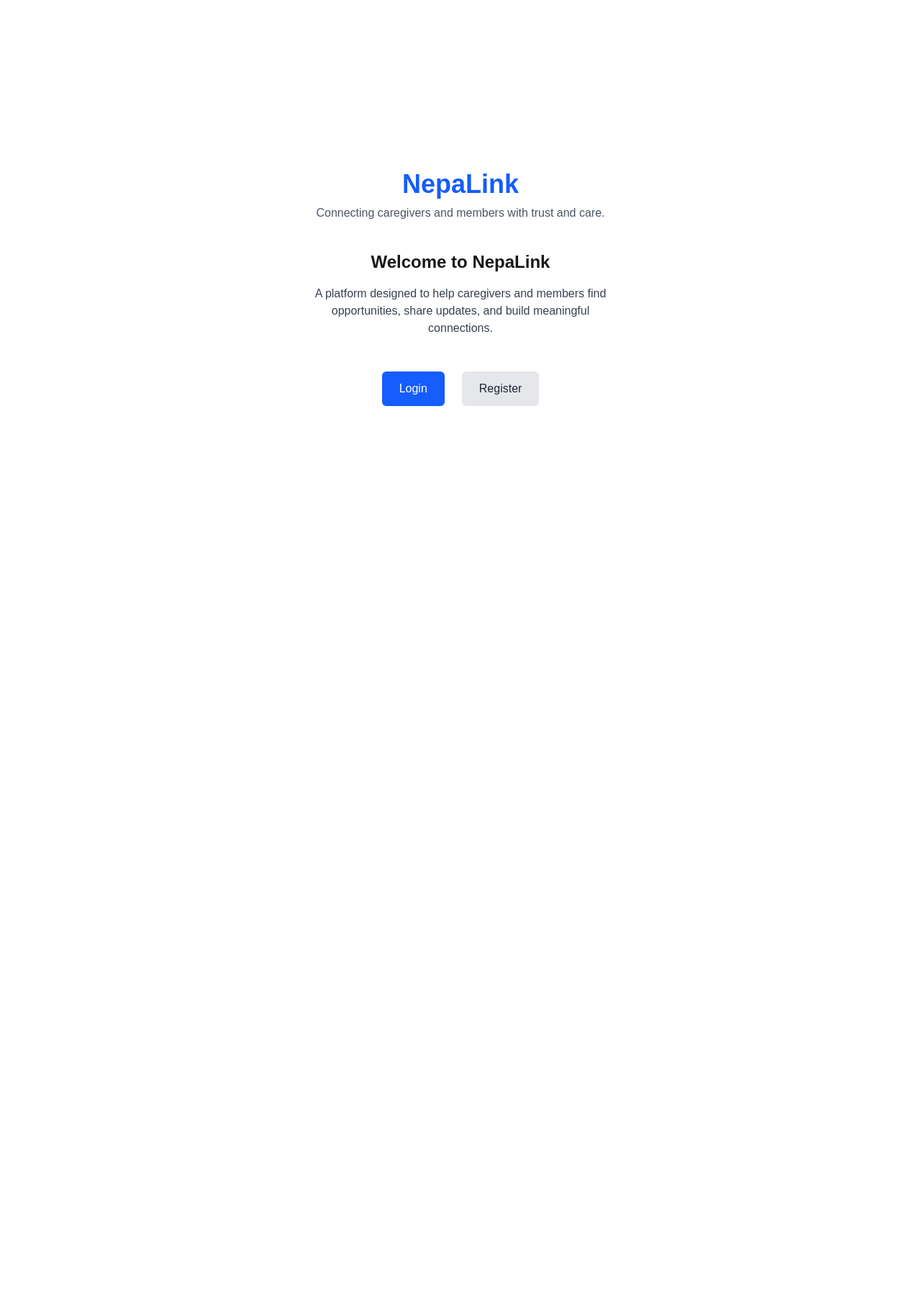
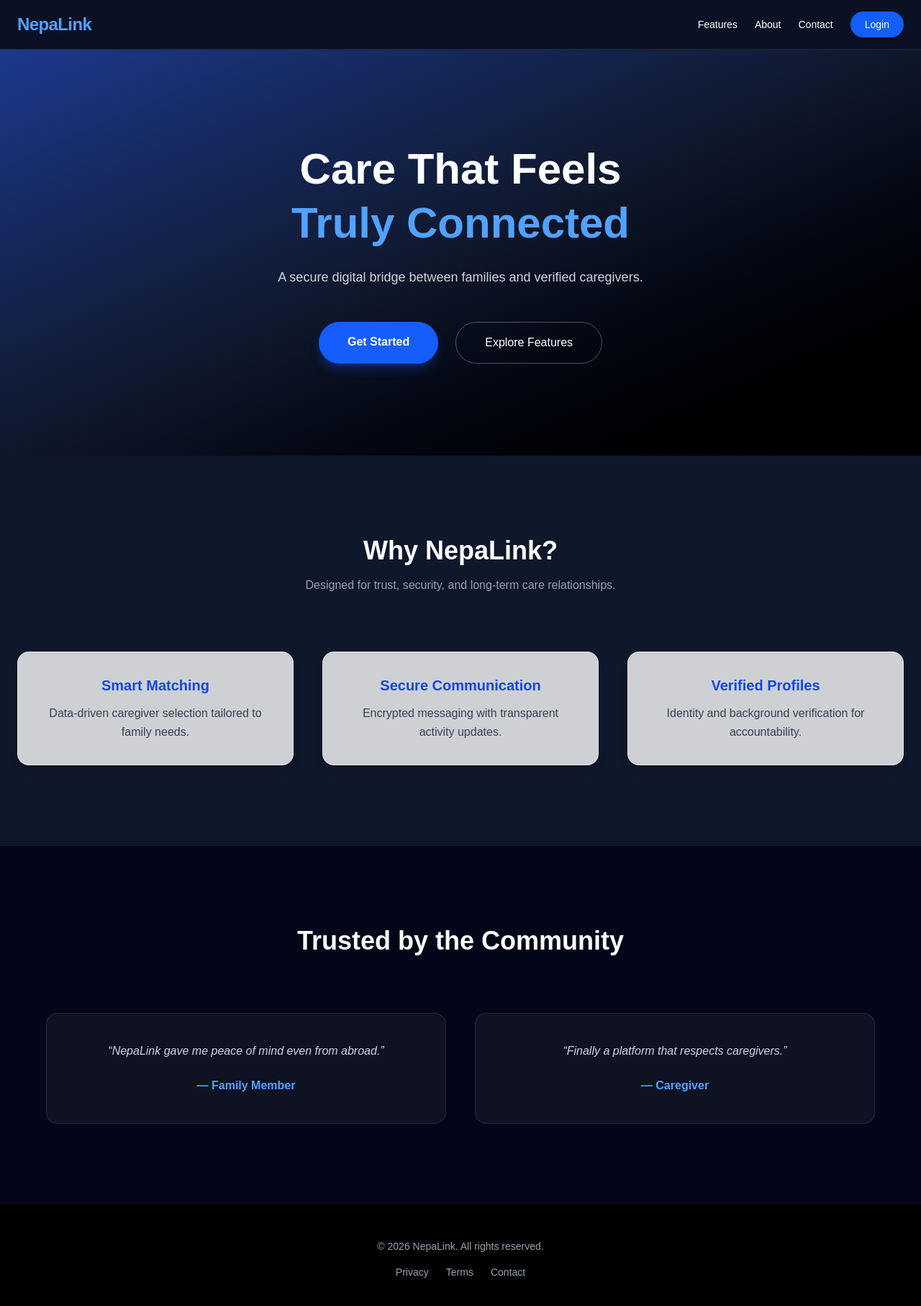
Before and after one commit to Rabindra-Bhattarai/nepalink-web, a Next.js app in the folder nepalink_frontend/: page / in a window 1280 px wide. Shown: the top 1814 px of the page at 72% size. Before the commit the page ends 800 px from the top, so only its background shows below. Built offline with nearby package versions, Linux system fonts and the light colour scheme.

Commit message:
new pages

```diff
--- /dev/null
+++ b/nepalink_frontend/app/(auth)/user/dashboard/page.tsx
@@ -0,0 +1,148 @@
+"use client"
+
+import { useRouter } from "next/navigation"
+import { clearAuthCookies } from "../../../../lib/cookie"
+import {
+  BarChart, Bar, XAxis, YAxis, Tooltip, ResponsiveContainer,
+  LineChart, Line, PieChart, Pie, Cell, AreaChart, Area
+} from "recharts"
+
+// Dummy data
+const barData = [
+  { name: "Notices", value: 10 },
+  { name: "Opportunities", value: 35 },
+  { name: "Events", value: 12 },
+  { name: "Requests", value: 7 },
+]
+
+const lineData = [
+  { month: "Jan", requests: 5 },
+  { month: "Feb", requests: 8 },
+  { month: "Mar", requests: 12 },
+  { month: "Apr", requests: 7 },
+]
+
+const pieData = [
+  { name: "Caregivers", value: 60 },
+  { name: "Members", value: 40 },
+]
+const COLORS = ["#2563eb", "#f59e0b"]
+
+const areaData = [
+  { week: "Week 1", opportunities: 10 },
+  { week: "Week 2", opportunities: 15 },
+  { week: "Week 3", opportunities: 20 },
+  { week: "Week 4", opportunities: 25 },
+]
+
+// Simple Button component (self-contained)
+const Button = ({
+  children,
+  onClick,
+  className = "",
+}: {
+  children: React.ReactNode
+  onClick?: () => void
+  className?: string
+}) => (
+  <button
+    onClick={onClick}
+    className={`bg-blue-600 text-white px-4 py-2 rounded-lg font-semibold shadow-md hover:bg-blue-700 transition-transform hover:scale-105 ${className}`}
+  >
+    {children}
+  </button>
+)
+
+export default function DashboardPage() {
+  const router = useRouter()
+
+  const handleLogout = async () => {
+    await clearAuthCookies()
+    router.push("/login")
+  }
+
+  return (
+    <main className="min-h-screen bg-linear-to-br from-blue-50 via-white to-green-50 flex flex-col items-center p-8">
+      {/* Header */}
+      <div className="w-full max-w-6xl flex justify-between items-center mb-10">
+        <h1 className="text-4xl font-extrabold text-blue-700 drop-shadow-sm">
+          🌿 NepaLink Dashboard
+        </h1>
+        <Button
+          onClick={handleLogout}
+          className="bg-red-600 hover:bg-red-700"
+        >
+          Logout
+        </Button>
+      </div>
+
+      {/* Charts Grid */}
+      <div className="grid grid-cols-1 md:grid-cols-2 gap-8 w-full max-w-6xl">
+        {/* Bar Chart */}
+        <div className="bg-white p-6 rounded-xl shadow-lg hover:shadow-xl transition">
+          <h2 className="text-lg font-semibold mb-2">Activity Summary</h2>
+          <ResponsiveContainer width="100%" height={250}>
+            <BarChart data={barData}>
+              <XAxis dataKey="name" />
+              <YAxis />
+              <Tooltip />
+              <Bar dataKey="value" fill="#2563eb" />
+            </BarChart>
+          </ResponsiveContainer>
+        </div>
+
+        {/* Line Chart */}
+        <div className="bg-white p-6 rounded-xl shadow-lg hover:shadow-xl transition">
+          <h2 className="text-lg font-semibold mb-2">Requests Over Time</h2>
+          <ResponsiveContainer width="100%" height={250}>
+            <LineChart data={lineData}>
+              <XAxis dataKey="month" />
+              <YAxis />
+              <Tooltip />
+              <Line type="monotone" dataKey="requests" stroke="#f59e0b" />
+            </LineChart>
+          </ResponsiveContainer>
+        </div>
+
+        {/* Pie Chart */}
+        <div className="bg-white p-6 rounded-xl shadow-lg hover:shadow-xl transition">
+          <h2 className="text-lg font-semibold mb-2">Community Distribution</h2>
+          <ResponsiveContainer width="100%" height={250}>
+            <PieChart>
+              <Pie
+                data={pieData}
+                cx="50%"
+                cy="50%"
+                outerRadius={80}
+                dataKey="value"
+              >
+                {pieData.map((entry, index) => (
+                  <Cell key={`cell-${index}`} fill={COLORS[index % COLORS.length]} />
+                ))}
+              </Pie>
+              <Tooltip />
+            </PieChart>
+          </ResponsiveContainer>
+        </div>
+
+        {/* Area Chart */}
+        <div className="bg-white p-6 rounded-xl shadow-lg hover:shadow-xl transition">
+          <h2 className="text-lg font-semibold mb-2">Opportunities Growth</h2>
+          <ResponsiveContainer width="100%" height={250}>
+            <AreaChart data={areaData}>
+              <XAxis dataKey="week" />
+              <YAxis />
+              <Tooltip />
+              <Area type="monotone" dataKey="opportunities" stroke="#10b981" fill="#d1fae5" />
+            </AreaChart>
+          </ResponsiveContainer>
+        </div>
+      </div>
+
+      {/* Footer */}
+      <footer className="mt-12 text-sm text-gray-500">
+        © {new Date().getFullYear()} NepaLink. All rights reserved.
+      </footer>
+    </main>
+  )
+}
--- /dev/null
+++ b/nepalink_frontend/app/example/server-boundary/page.tsx
@@ -0,0 +1,20 @@
+import { exampleAction } from "@/lib/actions/example-actions";
+import {notFound} from "next/navigation";
+
+export default async function Page() {
+    const result = await exampleAction();
+
+    if (!result.success) {
+        throw new Error("Failed to load data");
+    }
+
+    if (result.data === null) {
+        notFound();
+    }
+
+    return (
+        <div>
+            <h1>Server Boundary Example</h1>
+        </div>
+    );
+}
--- a/nepalink_frontend/app/page.tsx
+++ b/nepalink_frontend/app/page.tsx
@@ -1,38 +1,110 @@
+// FeatureCard.tsx
+interface FeatureCardProps {
+  title: string
+  description: string
+}
+
+function FeatureCard({ title, description }: FeatureCardProps) {
+  return (
+    <div
+      className="
+        bg-white/80 backdrop-blur-md
+        rounded-2xl p-8
+        shadow-lg hover:shadow-2xl
+        transition-all duration-300
+        hover:-translate-y-1
+        border border-white/40
+      "
+    >
+      <h4 className="text-xl font-semibold text-blue-700 mb-3">
+        {title}
+      </h4>
+      <p className="text-gray-700 leading-relaxed">
+        {description}
+      </p>
+    </div>
+  )
+}
+
 export default function HomePage() {
   return (
-    <main className="flex flex-col items-center justify-center min-h-screen bg-white p-6">
-      {/* Logo / Header */}
-      <header className="mb-10 text-center">
-        <h1 className="text-4xl font-bold text-blue-600">NepaLink</h1>
-        <p className="text-gray-600 mt-2">
-          Connecting caregivers and members with trust and care.
-        </p>
-      </header>
+    <main className="min-h-screen flex flex-col bg-slate-950 text-white">
+      {/* NAVBAR */}
+      <nav className="sticky top-0 z-50 bg-slate-900/70 backdrop-blur-lg border-b border-white/10">
+        <div className="max-w-7xl mx-auto px-6 py-4 flex justify-between items-center">
+          <h1 className="text-2xl font-extrabold tracking-tight text-blue-400">
+            NepaLink
+          </h1>
+          <div className="flex items-center gap-6 text-sm font-medium">
+            <a href="#features" className="hover:text-blue-400 transition">Features</a>
+            <a href="#about" className="hover:text-blue-400 transition">About</a>
+            <a href="#contact" className="hover:text-blue-400 transition">Contact</a>
+            <a href="/login" className="px-5 py-2 rounded-full bg-blue-600 hover:bg-blue-500 text-white shadow-md transition">Login</a>
+          </div>
+        </div>
+      </nav>
 
-      {/* Hero Section */}
-      <section className="text-center max-w-md mb-12">
-        <h2 className="text-2xl font-semibold mb-4">Welcome to NepaLink</h2>
-        <p className="text-gray-700">
-          A platform designed to help caregivers and members find opportunities,
-          share updates, and build meaningful connections.
-        </p>
+      {/* HERO */}
+      <section className="relative overflow-hidden">
+        <div className="absolute inset-0 bg-linear-to-br from-blue-900 via-slate-900 to-black" />
+        <div className="relative max-w-7xl mx-auto px-6 py-32 text-center">
+          <h2 className="text-5xl md:text-6xl font-extrabold leading-tight">
+            Care That Feels
+            <span className="block text-blue-400"> Truly Connected</span>
+          </h2>
+          <p className="mt-6 max-w-xl mx-auto text-lg text-gray-300">
+            A secure digital bridge between families and verified caregivers.
+          </p>
+          <div className="mt-12 flex justify-center gap-6">
+            <a href="/register" className="px-10 py-4 rounded-full bg-blue-600 hover:bg-blue-500 text-white font-semibold shadow-lg shadow-blue-600/30 transition">Get Started</a>
+            <a href="#features" className="px-10 py-4 rounded-full border border-white/30 text-white backdrop-blur-md hover:bg-white/10 transition">Explore Features</a>
+          </div>
+        </div>
       </section>
 
-      {/* Actions */}
-      <div className="flex gap-6">
-        <a
-          href="/login"
-          className="px-6 py-3 bg-blue-600 text-white rounded-md hover:bg-blue-700 transition-colors duration-200"
-        >
-          Login
-        </a>
-        <a
-          href="/register"
-          className="px-6 py-3 bg-gray-200 text-gray-800 rounded-md hover:bg-gray-300 transition-colors duration-200"
-        >
-          Register
-        </a>
-      </div>
+      {/* FEATURES */}
+      <section id="features" className="py-28 px-6 bg-slate-900">
+        <div className="max-w-7xl mx-auto text-center">
+          <h3 className="text-4xl font-bold mb-4">Why NepaLink?</h3>
+          <p className="text-gray-400 mb-20 max-w-2xl mx-auto">
+            Designed for trust, security, and long-term care relationships.
+          </p>
+          <div className="grid md:grid-cols-3 gap-10">
+            <FeatureCard title="Smart Matching" description="Data-driven caregiver selection tailored to family needs." />
+            <FeatureCard title="Secure Communication" description="Encrypted messaging with transparent activity updates." />
+            <FeatureCard title="Verified Profiles" description="Identity and background verification for accountability." />
+          </div>
+        </div>
+      </section>
+
+      {/* TESTIMONIALS */}
+      <section className="py-28 px-6 bg-slate-950">
+        <div className="max-w-6xl mx-auto text-center">
+          <h3 className="text-4xl font-bold mb-20">Trusted by the Community</h3>
+          <div className="grid md:grid-cols-2 gap-10">
+            <blockquote className="bg-white/5 p-10 rounded-2xl border border-white/10">
+              <p className="italic text-gray-300">“NepaLink gave me peace of mind even from abroad.”</p>
+              <footer className="mt-6 text-blue-400 font-semibold">— Family Member</footer>
+            </blockquote>
+            <blockquote className="bg-white/5 p-10 rounded-2xl border border-white/10">
+              <p className="italic text-gray-300">“Finally a platform that respects caregivers.”</p>
+              <footer className="mt-6 text-blue-400 font-semibold">— Caregiver</footer>
+            </blockquote>
+          </div>
+        </div>
+      </section>
+
+      {/* FOOTER */}
+      <footer className="bg-black py-12 text-gray-400">
+        <div className="max-w-7xl mx-auto text-center px-6">
+          <p className="text-sm">© {new Date().getFullYear()} NepaLink. All rights reserved.</p>
+          <div className="flex justify-center gap-6 mt-4 text-sm">
+            <a href="#privacy" className="hover:text-white">Privacy</a>
+            <a href="#terms" className="hover:text-white">Terms</a>
+            <a href="#contact" className="hover:text-white">Contact</a>
+          </div>
+        </div>
+      </footer>
     </main>
   )
 }
```
Also changed, not shown: nepalink_frontend/app/admin/users/[id]/edit/page.tsx (added), nepalink_frontend/app/admin/users/[id]/page.tsx (added), nepalink_frontend/app/admin/users/create/page.tsx (added), nepalink_frontend/app/admin/users/page.tsx (added), nepalink_frontend/app/user/profile/page.tsx (added).
